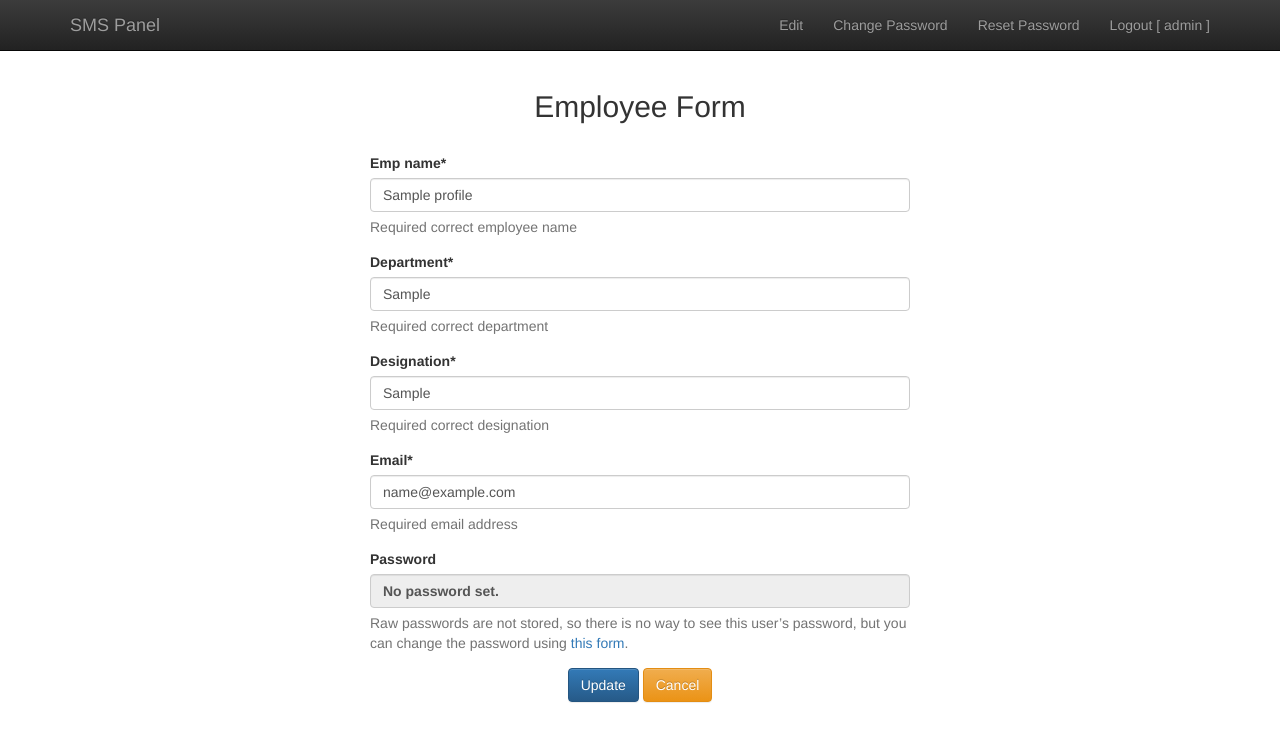
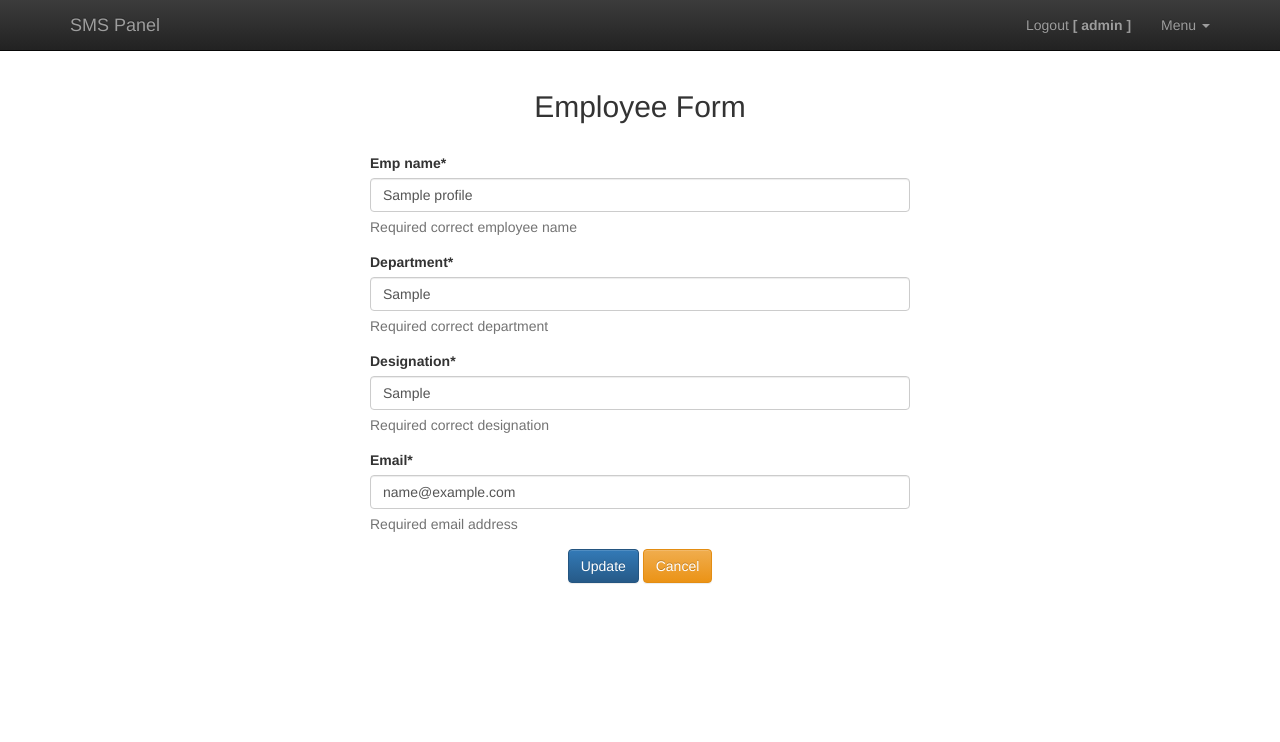
Before and after one commit to Md-Hiccup/Projects-, a Django app: a page that uses Sms-Panel/SmsPanel/templates/base.html in a window 1280 px wide. Shown: the top 742 px of the page. Run offline with Django 3.2, Linux system fonts and the light colour scheme; a user stored in the database is signed in; tables that the repository leaves empty hold one stand-in row (values such as "Sample post"); some libraries are stand-ins or nearby versions.

Commit message:
wip:editing profile is done

```diff
--- a/Sms-Panel/SmsPanel/authApp/forms.py
+++ b/Sms-Panel/SmsPanel/authApp/forms.py
@@ -15,14 +15,13 @@ class SignupForm(UserCreationForm):
         model = User
         fields = ('username', 'emp_name', 'department', 'designation','email', )
 
-class EditProfileForm(UserChangeForm):
+class EditProfileForm(forms.ModelForm):
     emp_name = forms.CharField(help_text='Required correct employee name')
     department = forms.CharField(help_text='Required correct department')
     designation = forms.CharField(help_text='Required correct designation')
     email = forms.EmailField(help_text='Required email address')
 
     class Meta:
-        model = Profiles
+        model = User
         # fields = UserChangeForm.Meta.fields
         fields = ['emp_name', 'department', 'designation','email', ]
-        exclude = ['username','password1', 'password2', ]
--- a/Sms-Panel/SmsPanel/authApp/urls.py
+++ b/Sms-Panel/SmsPanel/authApp/urls.py
@@ -8,10 +8,11 @@ urlpatterns = [
     url(r'^profile_edit/(?P<pk>[0-9]+)/$', views.edit_profile, name='profile_edit'),
     url(r'^password_change/$', views.change_password, name='change_password'),
 
-    # url('^', include('django.contrib.auth.urls')),
-    url(r'^password_reset/$', auth_views.password_reset, name='password_reset'),
-    url(r'^password_reset/done/$', auth_views.password_reset_done, name='password_reset_done'),
-    url(r'^reset/(?P<uidb64>[0-9A-Za-z_\-]+)/(?P<token>[0-9A-Za-z]{1,13}-[0-9A-Za-z]{1,20})/$',
-        auth_views.password_reset_confirm, name='password_reset_confirm'),
-    url(r'^reset/done/$', auth_views.password_reset_complete, name='password_reset_complete'),
+    url('^', include('django.contrib.auth.urls')),
+    #   OR
+    # url(r'^password_reset/$', auth_views.password_reset, name='password_reset'),
+    # url(r'^password_reset/done/$', auth_views.password_reset_done, name='password_reset_done'),
+    # url(r'^reset/(?P<uidb64>[0-9A-Za-z_\-]+)/(?P<token>[0-9A-Za-z]{1,13}-[0-9A-Za-z]{1,20})/$',
+    #     auth_views.password_reset_confirm, name='password_reset_confirm'),
+    # url(r'^reset/done/$', auth_views.password_reset_complete, name='password_reset_complete'),
 ]
--- a/Sms-Panel/SmsPanel/authApp/views.py
+++ b/Sms-Panel/SmsPanel/authApp/views.py
@@ -2,8 +2,8 @@ from django.shortcuts import render, redirect, get_object_or_404
 from django.contrib.auth.decorators import login_required
 from django.contrib.auth import login, authenticate, update_session_auth_hash
 from django.contrib.auth.forms import PasswordChangeForm
-from django.contrib import messages
-from django.http import HttpResponse
+from django.http import HttpResponse, JsonResponse
+from django.contrib.auth.hashers import make_password
 
 from .forms import SignupForm, EditProfileForm
 from .models import Profiles
@@ -15,7 +15,7 @@ import ipgetter, datetime       # ipgetter for Getting user IP, and datetime for
 def home(request):
     return render(request, 'home.html')
 
-####    To Getting Client IP     ####
+####    Getting Client IP     ####
 def get_client_ip(request):
     ip = ipgetter.myip()
     return ip
@@ -33,7 +33,8 @@ def signup(request):
             user.profiles.department=form.cleaned_data['department']
             user.profiles.designation=form.cleaned_data['designation']
             user.profiles.email = form.cleaned_data['email']
-            user.profiles.password = form.cleaned_data['password1']
+            pwd = form.cleaned_data['password1']
+            user.profiles.password = make_password(pwd)
             user.profiles.created_on = datetime.date.today()
             user.profiles.created_by = form.cleaned_data['emp_name']
             user.profiles.created_time = datetime.time()
@@ -55,36 +56,32 @@ def signup(request):
 ####    Profile Edit form     ####
 @login_required
 def edit_profile(request, pk):
-    print('edit profile pk', pk)
     profile = get_object_or_404(Profiles, pk=pk)
+    print('profile...',profile)
     if request.method == 'POST':
-        form = EditProfileForm(request.POST, instance=profile)
+        form = EditProfileForm(request.POST, instance=request.user.profiles)
         if form.is_valid():
-            print('inside post method')
+            print('inside post method', form.clean())
             user = form.save(commit=False)
             user.refresh_from_db()  # load the profile instance created by the signal
-            user.profiles.emp_name=form.cleaned_data['emp_name']
-            user.profiles.department=form.cleaned_data['department']
-            user.profiles.designation=form.cleaned_data['designation']
-            user.profiles.email = form.cleaned_data['email']
-            # user.profiles.password = form.cleaned_data['password1']
-            user.profiles.updated_on = datetime.date.today()
-            user.profiles.updated_by = form.cleaned_data['emp_name']
-            user.profiles.updated_time = datetime.time()
-            user.profiles.updated_ip = get_client_ip(request)
+            user.emp_name=form.cleaned_data['emp_name']
+            user.department=form.cleaned_data['department']
+            user.designation=form.cleaned_data['designation']
+            user.email = form.cleaned_data['email']
+            user.updated_on = datetime.date.today()
+            user.updated_by = form.cleaned_data['emp_name']
+            user.updated_time = datetime.time()
+            user.updated_ip = get_client_ip(request)
             user.save()
-            # raw_password = form.cleaned_data.get('password1')
-            # user = authenticate(username=user.username, password=raw_password)
-            # login(request, user)
-            # return redirect('home')
-            return JsonResponse({ 'message': 'Successfully edit'})
+            return redirect('home')
+            # return JsonResponse({ 'message': 'Successfully edit'})
     else:
         print('else condition edit profile')
         form = EditProfileForm(instance = request.user.profiles)
     return render(request, 'edit_user.html', {'form': form})
 
 
-####    To Change Password      ####
+####    Change Password      ####
 @login_required
 def change_password(request):
     if request.method == 'POST':
--- a/Sms-Panel/SmsPanel/templates/base.html
+++ b/Sms-Panel/SmsPanel/templates/base.html
@@ -36,14 +36,21 @@
               </button>
                 <a class="navbar-brand" href="/">SMS Panel</a>
             </div>
-
             <div class="collapse navbar-collapse" id="bs-example-navbar-collapse-1">
               <ul class="nav navbar-nav navbar-right">
                   {% if user.is_authenticated %}
-                    <li><a href="{% url 'profile_edit' user.profiles.pk %}">Edit</a></li>
-                    <li><a href="{% url 'change_password' %}">Change Password</a></li>
-                    <li><a href="{% url 'password_reset' %}">Reset Password</a></li>
-                    <li><a href="{% url 'logout' %}">Logout [&nbsp;{{ user.username }}&nbsp;]</a></li>
+                  <li><a href="{% url 'logout' %}">Logout <strong>[&nbsp;{{ user.username }}&nbsp;]</strong></a></li>
+                  <li class="dropdown">
+                    <a href="#" class="dropdown-toggle" data-toggle="dropdown" role="button" aria-haspopup="true"
+                      aria-expanded="false"> Menu <span class="caret"></span></a>
+                    <ul class="dropdown-menu">
+                      <li><a href="{% url 'profile_edit' user.profiles.pk %}">Edit Profile</a></li>
+                      <li role="separator" class="divider"></li>
+                      <li><a href="{% url 'change_password' %}">Change Password</a></li>
+                      <li role="separator" class="divider"></li>
+                      <li><a href="{% url 'password_reset' %}">Reset Password</a></li>
+                    </ul>
+                  </li>
                   {% else %}
                     <li><a href="{% url 'signup' %}">Signup</a></li>
                     <li><a href="{% url 'login' %}">LogIn</a></li>
--- a/Sms-Panel/SmsPanel/templates/edit_user.html
+++ b/Sms-Panel/SmsPanel/templates/edit_user.html
@@ -17,12 +17,12 @@
 {% block content %}
 <div class="col-md-6 col-md-offset-3">
     <h2 style="text-align:center">Employee Form</h2><br>
-    <form method="POST" action="{% url 'signup' %}">
+    <form method="POST" action="{% url 'profile_edit' user.profiles.pk %}">
         {% csrf_token %}
         {{ form | crispy }}
         <div style="text-align:center">
           <button type="submit" class="btn btn-primary">Update</button>
-          <a href="" class="btn btn-warning">Cancel</a>
+          <a href="/" class="btn btn-warning">Cancel</a>
           <br><br>
         </div>
     </form>
```
